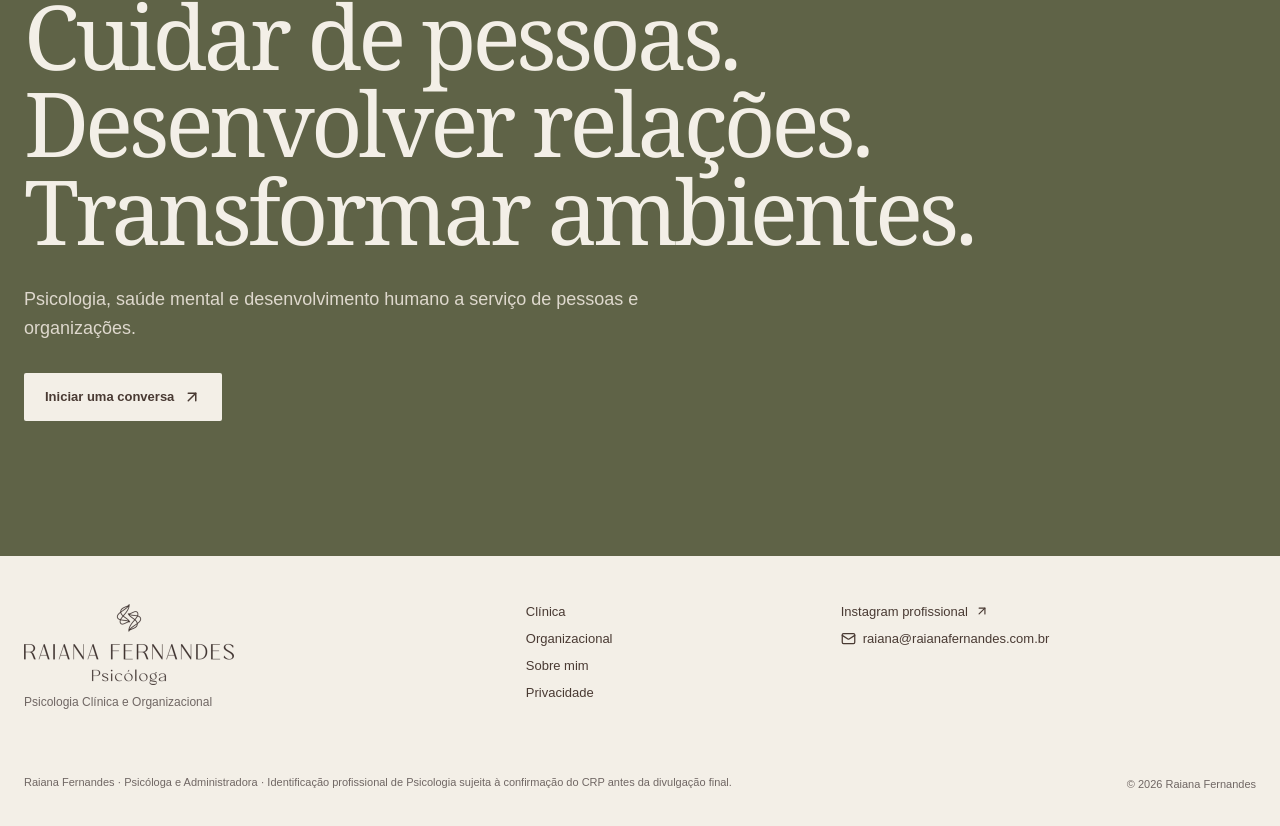
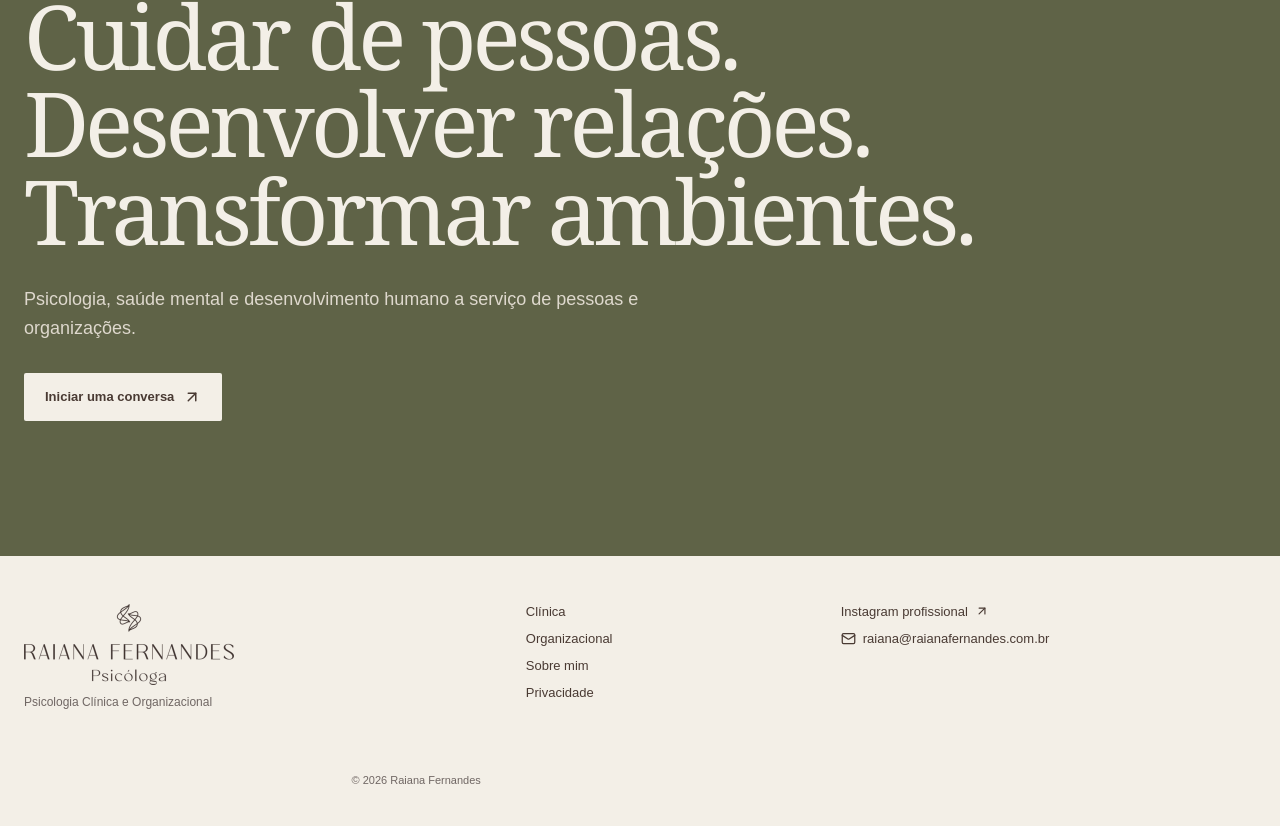
Before and after one commit to cauadiias-hub/raianafernandes, a React (Vite) app: page / in a window 1280 px wide. Shown: the part 8837-9663 px from the top of the page. Built offline with nearby package versions, Linux system fonts and the light colour scheme.

Commit message:
Remove aviso provisório de identificação profissional

```diff
--- a/src/App.tsx
+++ b/src/App.tsx
@@ -102,7 +102,7 @@ export default function Home() {
       <section className="final-cta" aria-labelledby="final-title"><div className="content-wrap"><p className="eyebrow">Um propósito integrado</p><h2 id="final-title">Cuidar de pessoas. Desenvolver relações. Transformar ambientes.</h2><p>Psicologia, saúde mental e desenvolvimento humano a serviço de pessoas e organizações.</p><a className="button button-light" href="#contato">Iniciar uma conversa <ArrowUpRight size={18} aria-hidden="true" /></a></div></section>
     </div>
 
-    <footer className="site-footer content-wrap"><div className="footer-brand"><img src={raianaLogoDataUrl} alt="Raiana Fernandes Psicóloga" /><p>Psicologia Clínica e Organizacional</p></div><div className="footer-links"><a href="#clinica">Clínica</a><a href="#organizacional">Organizacional</a><a href="#sobre">Sobre mim</a><a href="#privacidade">Privacidade</a></div><div className="footer-contact"><a href="https://www.instagram.com/psi.raianafernandes" target="_blank" rel="noreferrer">Instagram profissional <ArrowUpRight size={14} aria-hidden="true" /></a><a href="mailto:raiana@raianafernandes.com.br"><Mail size={15} aria-hidden="true" /> raiana@raianafernandes.com.br</a></div><p className="professional-id">Raiana Fernandes · Psicóloga e Administradora · Identificação profissional de Psicologia sujeita à confirmação do CRP antes da divulgação final.</p><p className="copyright">© {new Date().getFullYear()} Raiana Fernandes</p></footer>
+    <footer className="site-footer content-wrap"><div className="footer-brand"><img src={raianaLogoDataUrl} alt="Raiana Fernandes Psicóloga" /><p>Psicologia Clínica e Organizacional</p></div><div className="footer-links"><a href="#clinica">Clínica</a><a href="#organizacional">Organizacional</a><a href="#sobre">Sobre mim</a><a href="#privacidade">Privacidade</a></div><div className="footer-contact"><a href="https://www.instagram.com/psi.raianafernandes" target="_blank" rel="noreferrer">Instagram profissional <ArrowUpRight size={14} aria-hidden="true" /></a><a href="mailto:raiana@raianafernandes.com.br"><Mail size={15} aria-hidden="true" /> raiana@raianafernandes.com.br</a></div><p className="copyright">© {new Date().getFullYear()} Raiana Fernandes</p></footer>
     <WhatsAppLink className="floating-whatsapp"><MessageCircle size={22} aria-hidden="true" /><span>WhatsApp</span></WhatsAppLink>
   </main>;
 }
```
